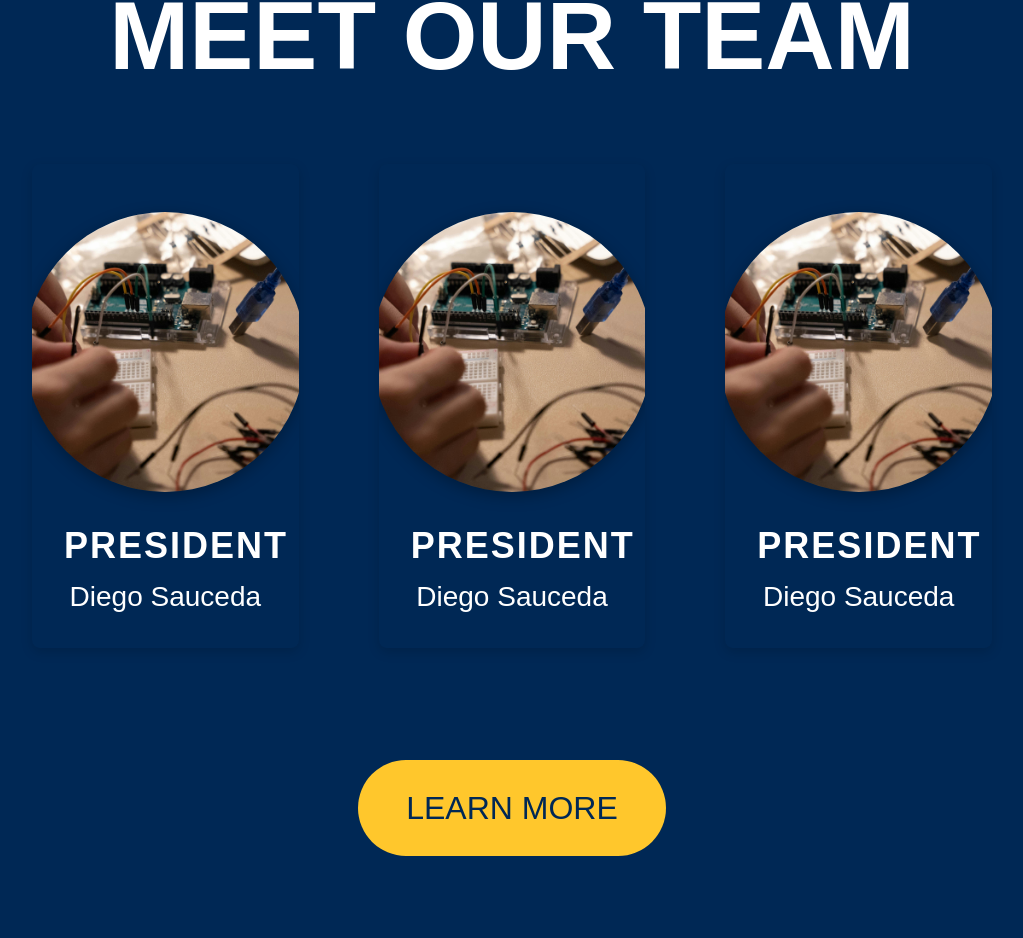
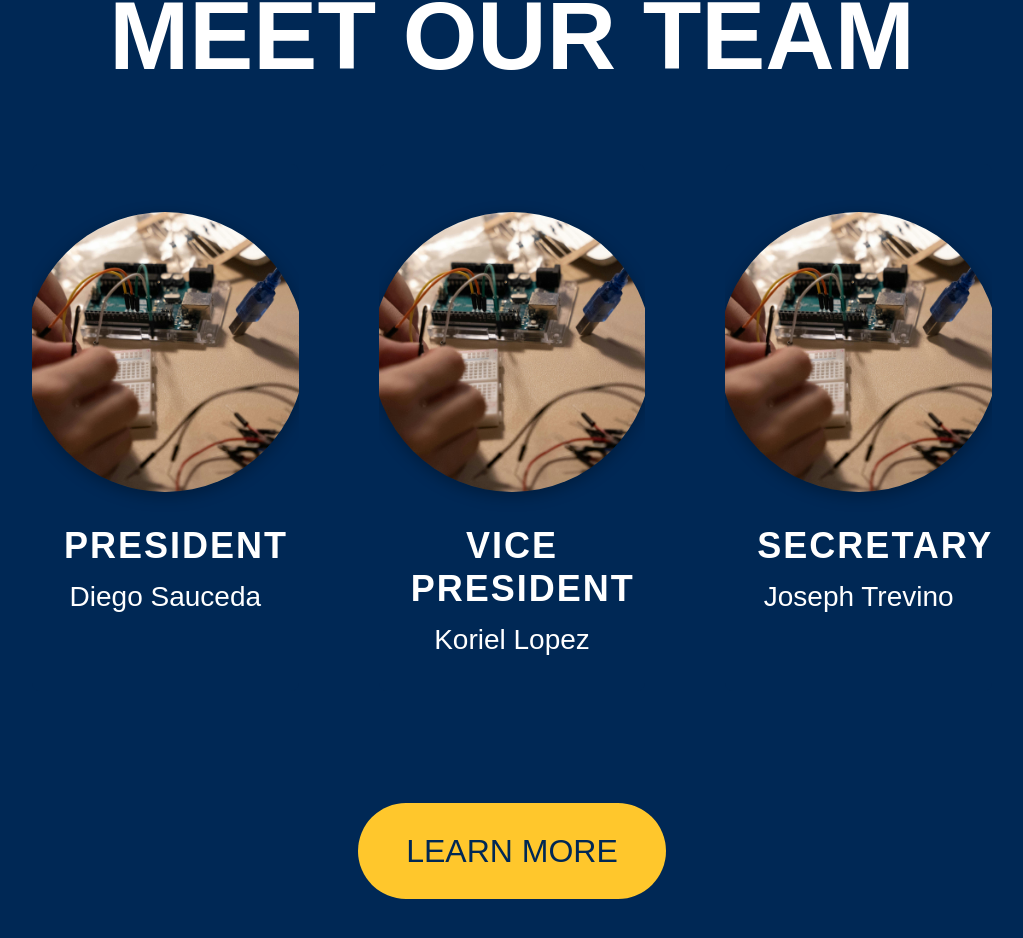
Before and after one commit to IEEE-ESB/R5-Conference-Website, a Next.js app: page / in a window 1280 px wide. Shown: the part 5391-6329 px from the top of the page, without its empty margins (128-1151 px from the left). Built offline with nearby package versions, Linux system fonts and the light colour scheme.

Commit message:
style +leader info

```diff
--- a/app/page.module.css
+++ b/app/page.module.css
@@ -164,7 +164,7 @@
 	padding: 48px 32px 32px;
 	max-width: 400px;
 	width: 100%;
-	box-shadow: 0 4px 12px rgba(0, 0, 0, 0.15);
+	/* box-shadow: 0 4px 12px rgba(0, 0, 0, 0.15); */
 }
 
 .imageContainer {
--- a/app/page.tsx
+++ b/app/page.tsx
@@ -137,13 +137,13 @@ export default function Home() {
 						imageUrl="/hero.jpg"
 					/>
 					<LeadershipCard
-						name="Diego Sauceda"
-						role="President"
+						name="Koriel Lopez"
+						role="Vice President"
 						imageUrl="/hero.jpg"
 					/>
 					<LeadershipCard
-						name="Diego Sauceda"
-						role="President"
+						name="Joseph Trevino"
+						role="Secretary"
 						imageUrl="/hero.jpg"
 					/>
 				</div>
```
